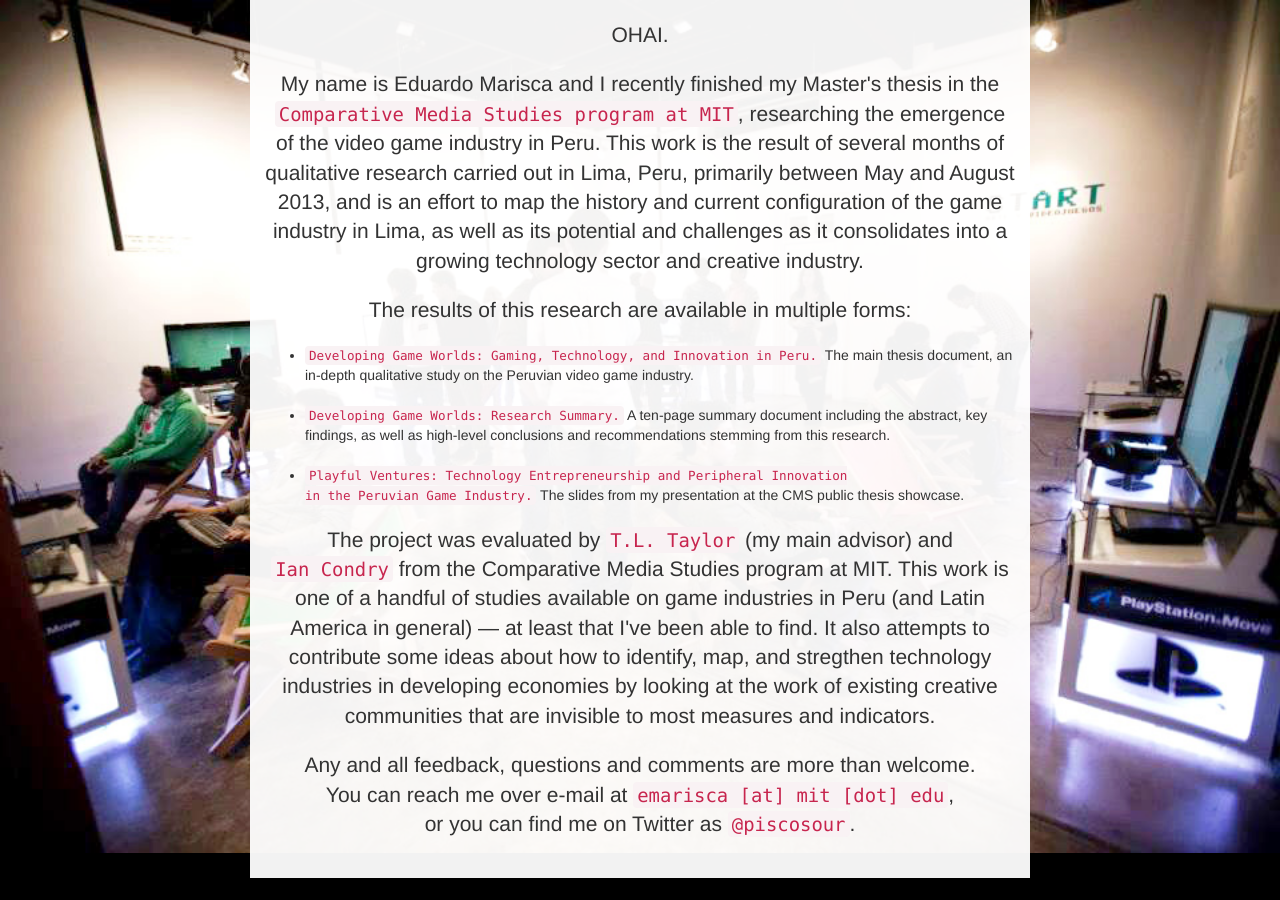
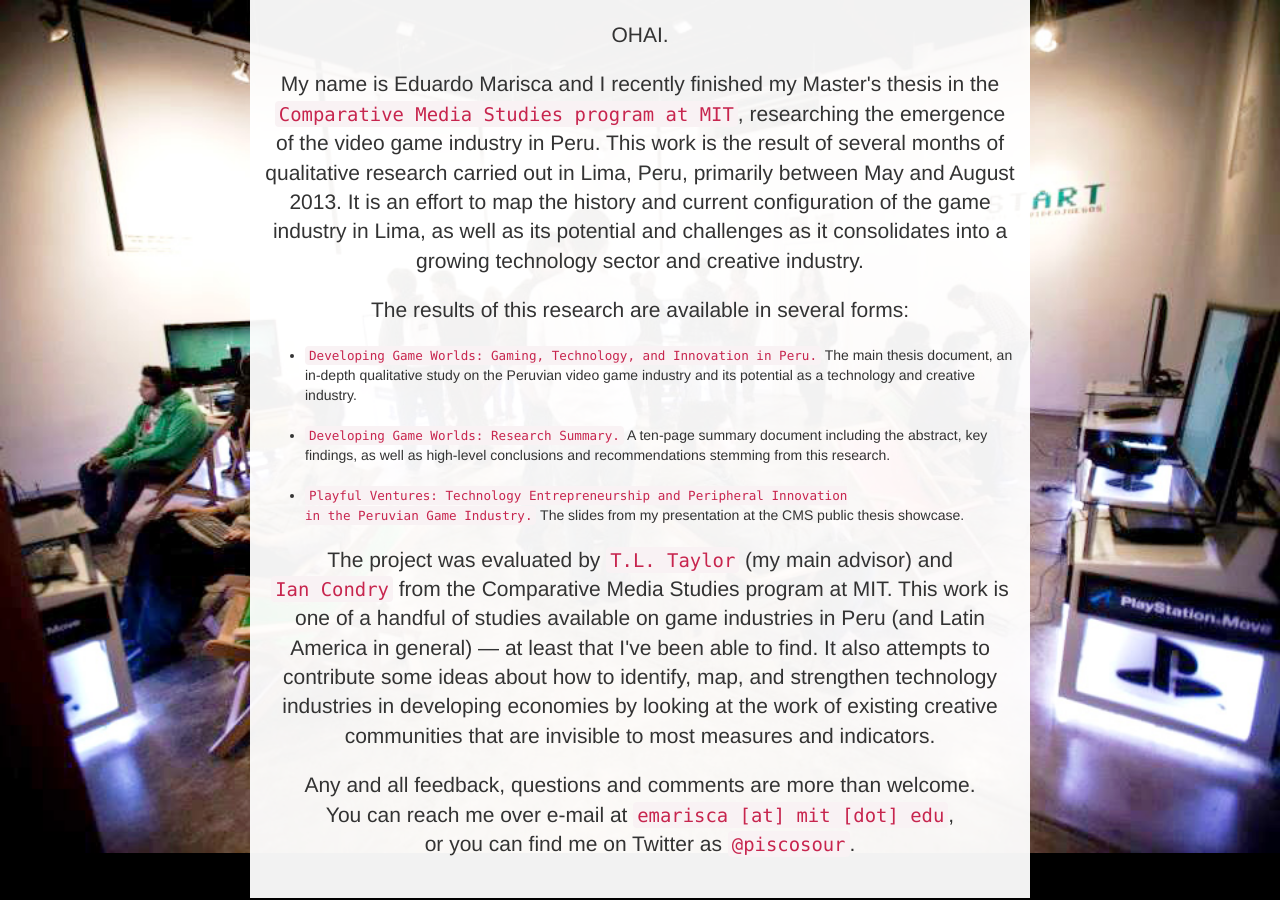
Before and after one commit to piscosour/piscosour.github.io, a Jekyll site: the page built from thesis/index.html, in a window 1280 px wide. Built offline with Jekyll 4.4.1, drawn with Linux system fonts in a browser that asks for light colours.

Commit message:
landing page changes

```diff
--- a/thesis/index.html
+++ b/thesis/index.html
@@ -4,14 +4,14 @@ title: Developing Game Worlds. Gaming, Technology and Innovation in Peru.
 background: /files/start.jpg
 ---
 <p class="lead" style="text-align: center">OHAI.</p>
-<p class="lead" style="text-align: center">My name is Eduardo Marisca and I recently finished my Master's thesis in the <a href="http://cmsw.mit.edu"><code>Comparative Media Studies program at MIT</code></a>, researching the emergence of the video game industry in Peru. This work is the result of several months of qualitative research carried out in Lima, Peru, primarily between May and August 2013, and is an effort to map the history and current configuration of the game industry in Lima, as well as its potential and challenges as it consolidates into a growing technology sector and creative industry.</p>
-<p class="lead" style="text-align: center">The results of this research are available in multiple forms:</p>
+<p class="lead" style="text-align: center">My name is Eduardo Marisca and I recently finished my Master's thesis in the <a href="http://cmsw.mit.edu"><code>Comparative Media Studies program at MIT</code></a>, researching the emergence of the video game industry in Peru. This work is the result of several months of qualitative research carried out in Lima, Peru, primarily between May and August 2013. It is an effort to map the history and current configuration of the game industry in Lima, as well as its potential and challenges as it consolidates into a growing technology sector and creative industry.</p>
+<p class="lead" style="text-align: center">The results of this research are available in several forms:</p>
 <ul>
-<li style="margin-top: 20px; margin-bottom: 20px"><a href="/files/EM-DGW-Final.pdf" onClick="_gaq.push(['_trackEvent', 'Files', 'Thesis', 'Full Version']);"><code>Developing Game Worlds: Gaming, Technology, and Innovation in Peru.</code></a> The main thesis document, an in-depth qualitative study on the Peruvian video game industry.</li>
+<li style="margin-top: 20px; margin-bottom: 20px"><a href="/files/EM-DGW-Final.pdf" onClick="_gaq.push(['_trackEvent', 'Files', 'Thesis', 'Full Version']);"><code>Developing Game Worlds: Gaming, Technology, and Innovation in Peru.</code></a> The main thesis document, an in-depth qualitative study on the Peruvian video game industry and its potential as a technology and creative industry.</li>
 <li style="margin-top: 20px; margin-bottom: 20px"><a href="/files/EM-DGW-ResearchSummary.pdf" onClick="_gaq.push(['_trackEvent', 'Files', 'Thesis', 'Research Summary']);"><code>Developing Game Worlds: Research Summary.</code></a> A ten-page summary document including the abstract, key findings, as well as high-level conclusions and recommendations stemming from this research.</li>
 <li style="margin-top: 20px; margin-bottom: 20px"><a href="/files/EM-DGW-Presentation.pdf" onClick="_gaq.push(['_trackEvent', 'Files', 'Thesis', 'Presentation']);"><code>Playful Ventures: Technology Entrepreneurship and Peripheral Innovation<br /> in the Peruvian Game Industry.</code></a> The slides from my presentation at the CMS public thesis showcase.</li>
 <!--<li style="margin-top: 20px; margin-bottom: 20px"><strong>The Peruvian Gamedex</strong>. A pre-alpha tool I've developed to catalog and document the history of video games made in Peru (still in very early development and with unvalidated data).</li>
 <li style="margin-top: 20px; margin-bottom: 20px"><strong>A photo gallery</strong>. Images captured during my field work in Lima.</li>-->
 </ul>
-<p class="lead" style="text-align: center">The project was evaluated by <a href="http://tltaylor.com/"><code>T.L. Taylor</code></a> (my main advisor) and <a href="http://web.mit.edu/condry/www/"><code>Ian Condry</code></a> from the Comparative Media Studies program at MIT. This work is one of a handful of studies available on game industries in Peru (and Latin America in general) &mdash; at least that I've been able to find. It also attempts to contribute some ideas about how to identify, map, and stregthen technology industries in developing economies by looking at the work of existing creative communities that are invisible to most measures and indicators.</p>
+<p class="lead" style="text-align: center">The project was evaluated by <a href="http://tltaylor.com/"><code>T.L. Taylor</code></a> (my main advisor) and <a href="http://web.mit.edu/condry/www/"><code>Ian Condry</code></a> from the Comparative Media Studies program at MIT. This work is one of a handful of studies available on game industries in Peru (and Latin America in general) &mdash; at least that I've been able to find. It also attempts to contribute some ideas about how to identify, map, and strengthen technology industries in developing economies by looking at the work of existing creative communities that are invisible to most measures and indicators.</p>
 <p class="lead" style="text-align: center">Any and all feedback, questions and comments are more than welcome.<br />You can reach me over e-mail at <code>emarisca [at] mit [dot] edu</code>,<br />or you can find me on Twitter as <a href="http://twitter.com/piscosour"><code>@piscosour</code></a>.</p>
```
